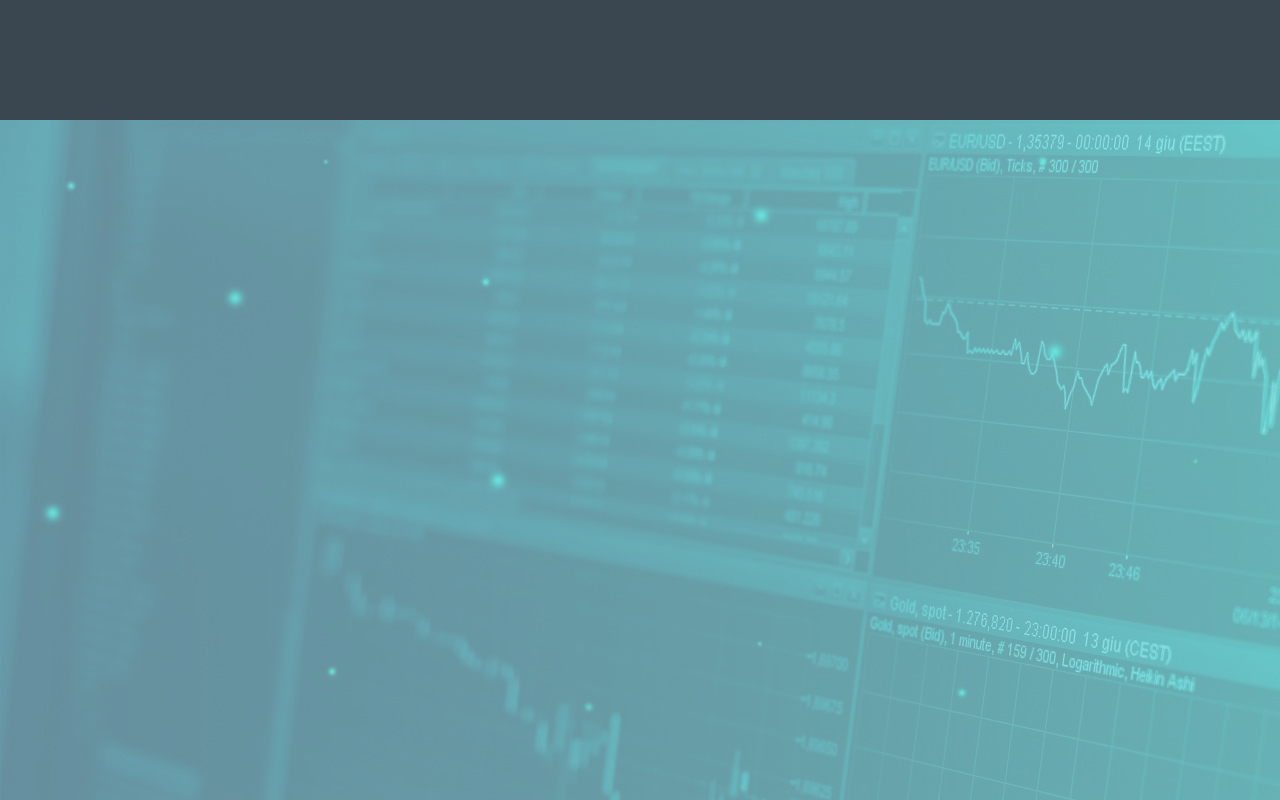
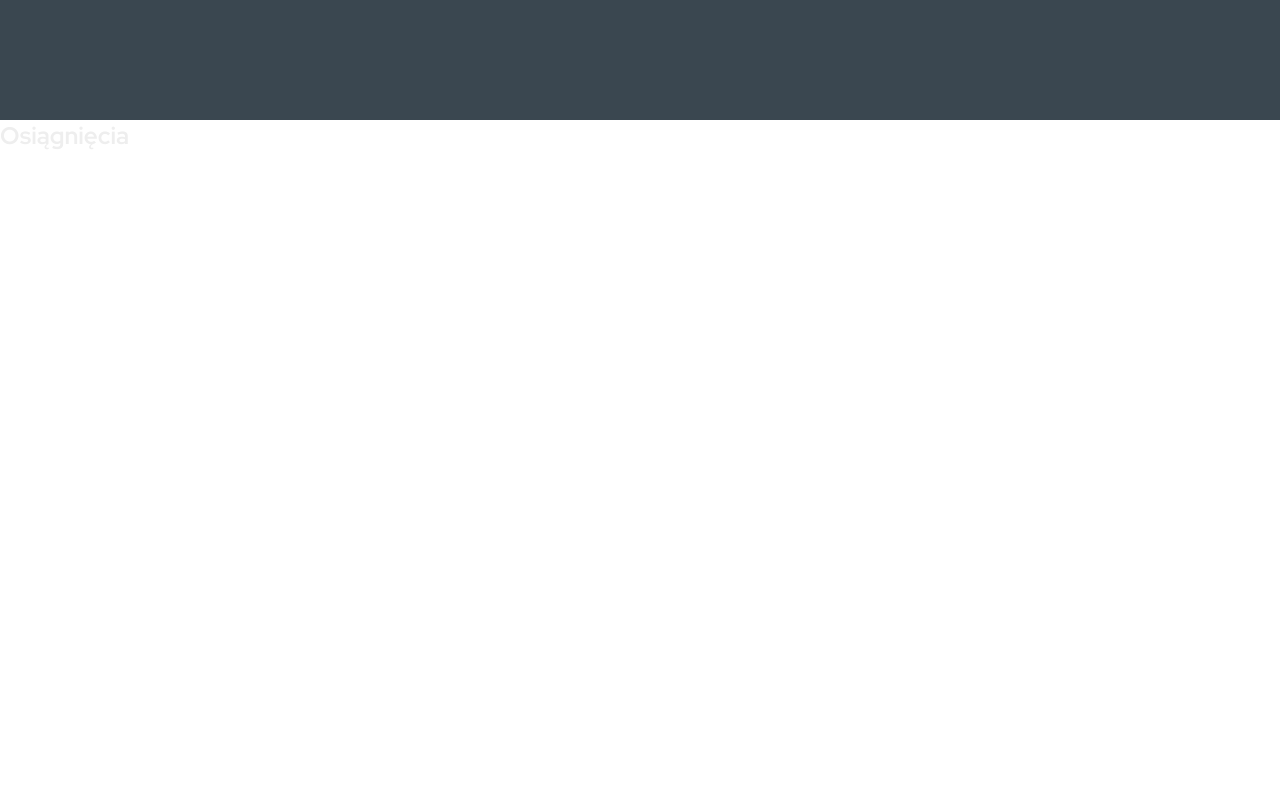
Before and after one commit to Kry765/AboutMe, a Vue app: page / in a window 1280 px wide. Shown: the part 1480-2280 px from the top of the page. Built offline with nearby package versions, Linux system fonts and the light colour scheme.

Commit message:
add section

```diff
--- a/src/components/HelloWorld.vue
+++ b/src/components/HelloWorld.vue
@@ -81,8 +81,10 @@
 			</div>
 		</section>
 		<section>
-			<div class="shadow-goals">
-				<div class="goals"></div>
+			<div class="goals">
+				<div class="shadow-goals"></div>
+				<h1>Osiągnięcia</h1>
+
 			</div>
 		</section>
 		<section>
--- a/src/scss/_style.scss
+++ b/src/scss/_style.scss
@@ -165,22 +165,21 @@ a {
 //GOALS
 
 .goals {
-	position: fixed;
 	width: 100%;
 	height: 100vh;
-	background-image: url('../picture/business-g43692ee71_1920.jpg');
 }
 
 .shadow-goals {
-	// position: fixed;
 	background-image: url('../picture/business-g43692ee71_1920.jpg');
-	background-color: $red;
 	width: 100%;
 	height: 100vh;
-	opacity: 0.6;
+	position: fixed;
+	bottom: 0;
+	z-index: -1;
 }
 
 .contact {
+	z-index: 1;
 	width: 100%;
 	height: 100vh;
 	background-color: blue;
```
